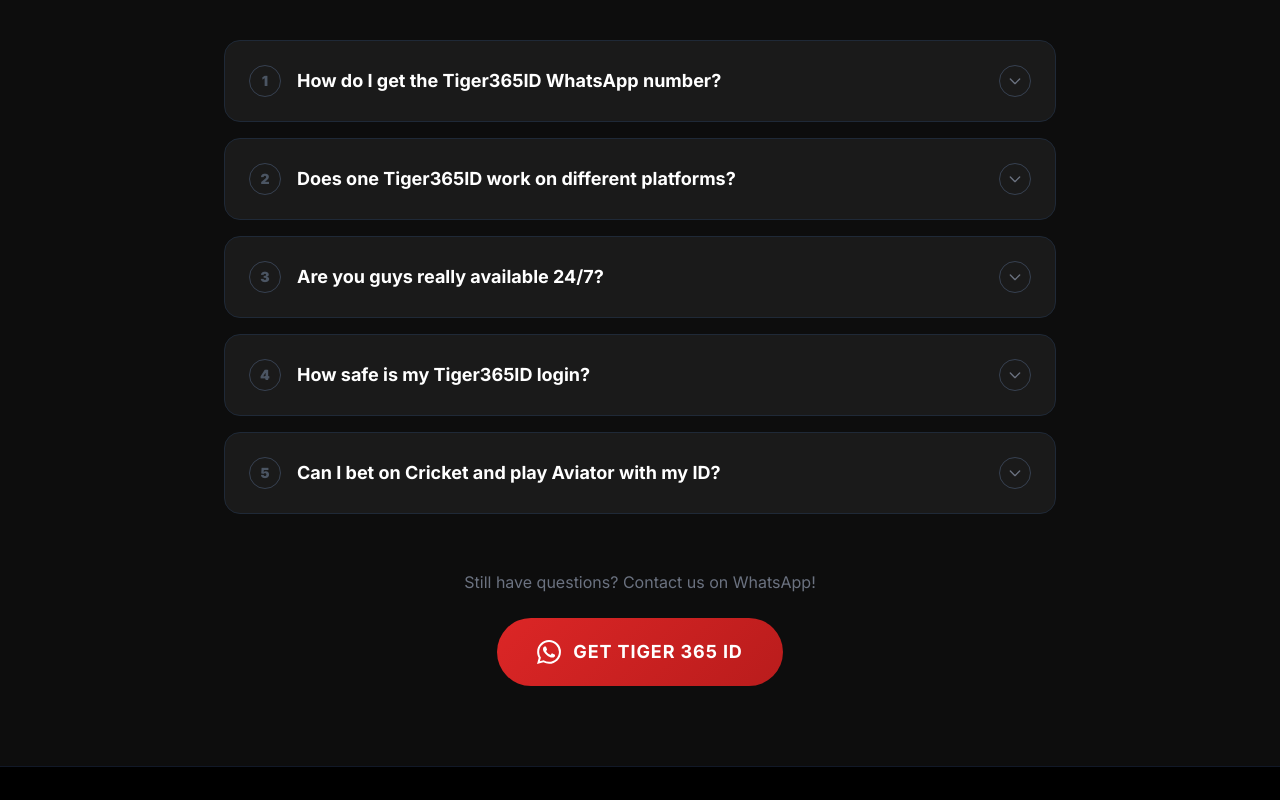
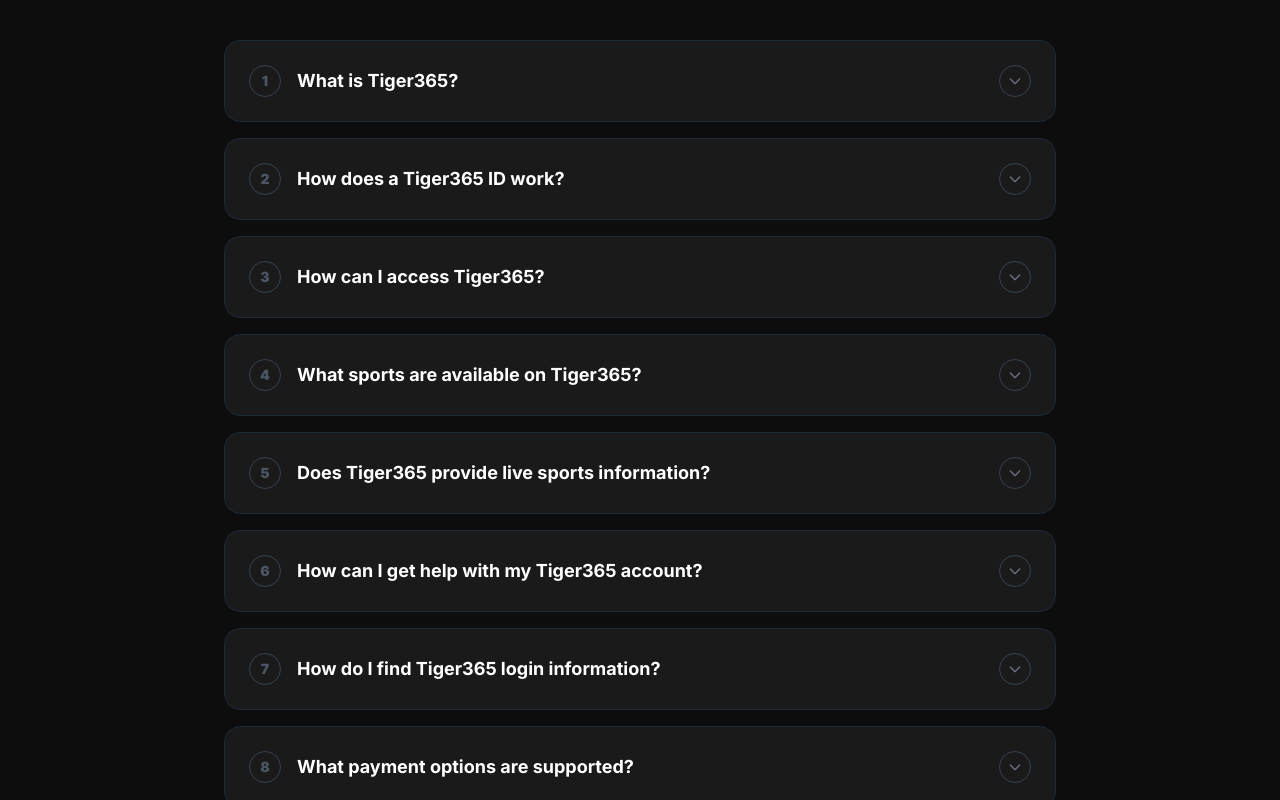
Before and after one commit to siyaguptaa78-code/tiger09, a Next.js app: page / in a window 1280 px wide. Shown: the part 7760-8560 px from the top of the page. Built offline with nearby package versions, Linux system fonts and the light colour scheme.

Commit message:
meta tags and faqs

```diff
--- a/app/layout.tsx
+++ b/app/layout.tsx
@@ -10,9 +10,9 @@
   verification: {
     google: "BMRT-3qEoTIoadCsu4NLueXH59gP-SH7STSySvkxRyE",
   },
-  title: 'Tiger 365 ID – Get Your Online Cricket Betting ID | Tiger365',
+  title: 'Tiger365 ID Information | Sports & Account Guide',
   description:
-    'Tiger365 ID is your trusted online cricket betting ID provider. Get instant access to premium sports betting, live cricket, casino games, and Aviator with 24/7 support. INR accepted.',
+    'Explore Tiger365 information, online ID guidance, sports betting and gaming resources, login help, and frequently asked questions.',
   keywords: [
     'Tiger365 ID',
     'Tiger 365 ID',
@@ -33,8 +33,8 @@
     canonical: '/',
   },
   openGraph: {
-    title: 'Tiger 365 ID – Online Cricket Betting ID Provider',
-    description: 'Get your Tiger365 ID and start betting on cricket, football, and live casino games. 24/7 support. Instant setup.',
+    title: 'Tiger365 ID Information | Sports & Account Guide',
+    description: 'Explore Tiger365 information, online ID guidance, sports betting and gaming resources, login help, and frequently asked questions.',
     type: 'website',
     locale: 'en_IN',
     url: 'https://tiger365now.com',
@@ -42,8 +42,8 @@
   },
   twitter: {
     card: 'summary_large_image',
-    title: 'Tiger 365 ID – Online Cricket Betting ID Provider',
-    description: 'Get your Tiger365 ID and start betting on cricket, football, and live casino games. 24/7 support. Instant setup.',
+    title: 'Tiger365 ID Information | Sports & Account Guide',
+    description: 'Explore Tiger365 information, online ID guidance, sports betting and gaming resources, login help, and frequently asked questions.',
   },
   icons: {
     icon: '/favicon.ico',
@@ -52,6 +52,122 @@
     index: true,
     follow: true,
   },
+};
+
+const schemaData = {
+  "@context": "https://schema.org",
+  "@graph": [
+    {
+      "@type": "WebSite",
+      "@id": "https://tiger365now.com/#website",
+      "url": "https://tiger365now.com/",
+      "name": "Tiger365",
+      "inLanguage": "en"
+    },
+    {
+      "@type": "Organization",
+      "@id": "https://tiger365now.com/#organization",
+      "name": "Tiger365",
+      "url": "https://tiger365now.com/"
+    },
+    {
+      "@type": "WebPage",
+      "@id": "https://tiger365now.com/#webpage",
+      "url": "https://tiger365now.com/",
+      "name": "Tiger365 ID Information | Sports & Account Guide",
+      "description": "Explore Tiger365 information, online ID guidance, sports betting and gaming resources, login help, and frequently asked questions.",
+      "isPartOf": {
+        "@id": "https://tiger365now.com/#website"
+      }
+    },
+    {
+      "@type": "FAQPage",
+      "@id": "https://tiger365now.com/#faq",
+      "url": "https://tiger365now.com/",
+      "mainEntity": [
+        {
+          "@type": "Question",
+          "name": "What is Tiger365?",
+          "acceptedAnswer": {
+            "@type": "Answer",
+            "text": "Tiger365 is the brand or website referenced on this domain. Check the site's current pages and terms for the latest information."
+          }
+        },
+        {
+          "@type": "Question",
+          "name": "How does a Tiger365 ID work?",
+          "acceptedAnswer": {
+            "@type": "Answer",
+            "text": "An account ID is generally used to identify a user account. Refer to Tiger365's current account instructions and terms for the exact process."
+          }
+        },
+        {
+          "@type": "Question",
+          "name": "How can I access Tiger365?",
+          "acceptedAnswer": {
+            "@type": "Answer",
+            "text": "Use the site's current official URL and verify the domain before entering any account information. Follow the access instructions published on the site."
+          }
+        },
+        {
+          "@type": "Question",
+          "name": "What sports are available on Tiger365?",
+          "acceptedAnswer": {
+            "@type": "Answer",
+            "text": "Available sports can change. Check the current sports or betting section on the website for the latest list and availability."
+          }
+        },
+        {
+          "@type": "Question",
+          "name": "Does Tiger365 provide live sports information?",
+          "acceptedAnswer": {
+            "@type": "Answer",
+            "text": "Check the site's current sports section for any live-event information and the terms that apply to its use."
+          }
+        },
+        {
+          "@type": "Question",
+          "name": "How can I get help with my Tiger365 account?",
+          "acceptedAnswer": {
+            "@type": "Answer",
+            "text": "Use the contact or support details published on the website. Avoid relying on unofficial accounts or third-party contacts."
+          }
+        },
+        {
+          "@type": "Question",
+          "name": "How do I find Tiger365 login information?",
+          "acceptedAnswer": {
+            "@type": "Answer",
+            "text": "Use the official domain and follow the current login or access instructions. If access fails, use the site's published support channel."
+          }
+        },
+        {
+          "@type": "Question",
+          "name": "What payment options are supported?",
+          "acceptedAnswer": {
+            "@type": "Answer",
+            "text": "Use the contact or support details published on the website. Avoid relying on unofficial accounts or third-party contacts."
+          }
+        },
+        {
+          "@type": "Question",
+          "name": "What should I do if I have trouble accessing my account?",
+          "acceptedAnswer": {
+            "@type": "Answer",
+            "text": "Use the official domain and follow the current login or access instructions. If access fails, use the site's published support channel."
+          }
+        },
+        {
+          "@type": "Question",
+          "name": "Where can I find the latest Tiger365 updates?",
+          "acceptedAnswer": {
+            "@type": "Answer",
+            "text": "Refer to Tiger365's current website information and terms for the most accurate answer."
+          }
+        }
+      ]
+    }
+  ]
 };
 
 export default function RootLayout({
@@ -68,6 +184,11 @@
       </head>
       <body className={`${inter.className} bg-[#0a0a0a] text-white antialiased`}>
         {children}
+        <Script
+          id="schema-org"
+          type="application/ld+json"
+          dangerouslySetInnerHTML={{ __html: JSON.stringify(schemaData) }}
+        />
         <Script src="https://www.googletagmanager.com/gtag/js?id=G-ZQER71ZNPZ" strategy="afterInteractive" />
         <Script
           id="google-analytics"
--- a/components/FAQSection.tsx
+++ b/components/FAQSection.tsx
@@ -5,34 +5,64 @@
 
 const faqs = [
   {
-    id: 'whatsapp-number',
-    question: "How do I get the Tiger365ID WhatsApp number?",
+    id: 'q1',
+    question: "What is Tiger365?",
     answer:
-      "It's super easy—just click any of the 'GET TIGER 365 ID' buttons on this page. They'll take you straight to our official WhatsApp where someone is always waiting to help you out. You can also save our number manually: +91 85578 77879. Shoot us a text whenever you're ready to get set up.",
+      "Tiger365 is the brand or website referenced on this domain. Check the site's current pages and terms for the latest information.",
   },
   {
-    id: 'multiple-platforms',
-    question: "Does one Tiger365ID work on different platforms?",
+    id: 'q2',
+    question: "How does a Tiger365 ID work?",
     answer:
-      "You bet. One single Tiger365 ID is your all-access pass to a bunch of top betting exchanges and platforms. Whether you want to bet on a cricket match, play live casino games, or try your luck at Aviator or Teen Patti, we've got you covered. If you need help jumping between platforms, just ask our support team.",
+      "An account ID is generally used to identify a user account. Refer to Tiger365's current account instructions and terms for the exact process.",
   },
   {
-    id: 'service-247',
-    question: "Are you guys really available 24/7?",
+    id: 'q3',
+    question: "How can I access Tiger365?",
     answer:
-      "Yes, literally! Our support crew is online 24 hours a day, 7 days a week, 365 days a year (including weekends and holidays). So if you're up watching a match at 3 AM and need help making a deposit, we're right here waiting on WhatsApp, Telegram, or a phone call.",
+      "Use the site's current official URL and verify the domain before entering any account information. Follow the access instructions published on the site.",
   },
   {
-    id: 'secure-login',
-    question: "How safe is my Tiger365ID login?",
+    id: 'q4',
+    question: "What sports are available on Tiger365?",
     answer:
-      "It's incredibly safe. We treat security as our number one priority. Every Tiger365 ID account is locked down with industry-standard encryption and extra authentication layers. Your personal info and money are completely encrypted and never given to anyone else. We're constantly checking our systems to make sure you're protected.",
+      "Available sports can change. Check the current sports or betting section on the website for the latest list and availability.",
   },
   {
-    id: 'cricket-aviator',
-    question: "Can I bet on Cricket and play Aviator with my ID?",
+    id: 'q5',
+    question: "Does Tiger365 provide live sports information?",
     answer:
-      "Absolutely! Your Tiger365 ID gives you the keys to both. You can jump from betting on IPL and World Cup matches straight into playing popular crash games like Aviator. You'll also get access to Dragon Tiger, Roulette, and a ton of other awesome casino games.",
+      "Check the site's current sports section for any live-event information and the terms that apply to its use.",
+  },
+  {
+    id: 'q6',
+    question: "How can I get help with my Tiger365 account?",
+    answer:
+      "Use the contact or support details published on the website. Avoid relying on unofficial accounts or third-party contacts.",
+  },
+  {
+    id: 'q7',
+    question: "How do I find Tiger365 login information?",
+    answer:
+      "Use the official domain and follow the current login or access instructions. If access fails, use the site's published support channel.",
+  },
+  {
+    id: 'q8',
+    question: "What payment options are supported?",
+    answer:
+      "Use the contact or support details published on the website. Avoid relying on unofficial accounts or third-party contacts.",
+  },
+  {
+    id: 'q9',
+    question: "What should I do if I have trouble accessing my account?",
+    answer:
+      "Use the official domain and follow the current login or access instructions. If access fails, use the site's published support channel.",
+  },
+  {
+    id: 'q10',
+    question: "Where can I find the latest Tiger365 updates?",
+    answer:
+      "Refer to Tiger365's current website information and terms for the most accurate answer.",
   },
 ];
 
```
